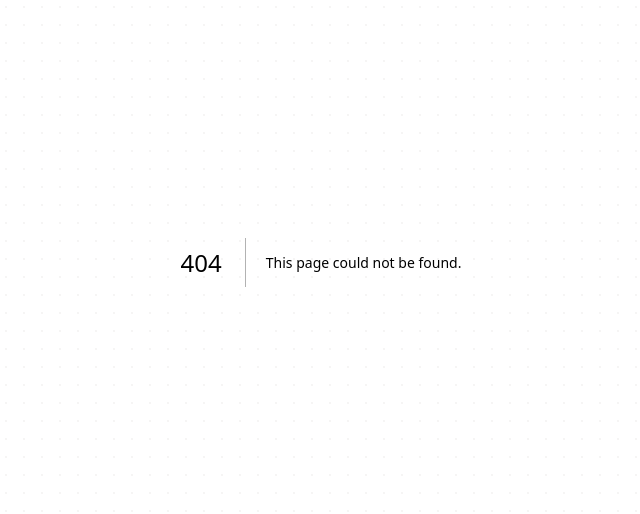
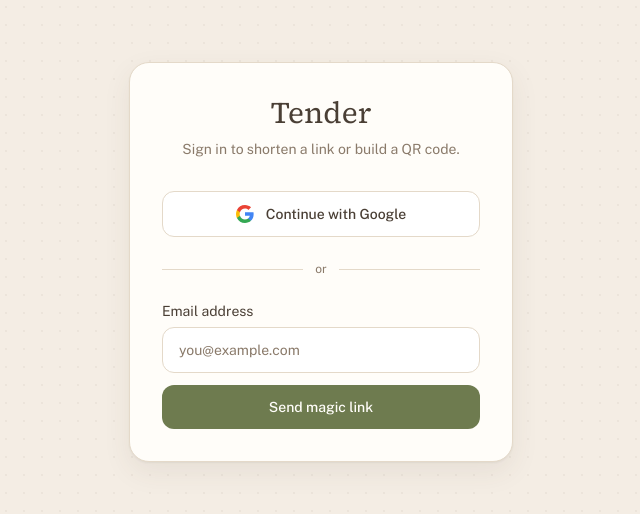
Before and after one commit to LaciNClaudeBuild/Clove, a Next.js app: page /sign-in in a window 1280 px wide. Before the commit this address had no page. Shown: the part 138-652 px from the top of the page, without its empty margins (319-959 px from the left). Built offline with nearby package versions, Linux system fonts and the light colour scheme; no server answers.

Commit message:
Create page.tsx

```diff
--- /dev/null
+++ b/app/sign-in/page.tsx
@@ -0,0 +1,100 @@
+import { signIn } from "@/auth";
+
+export default async function SignInPage({
+  searchParams,
+}: {
+  searchParams: Promise<{ error?: string }>;
+}) {
+  const { error } = await searchParams;
+
+  async function signInWithGoogle() {
+    "use server";
+    await signIn("google", { redirectTo: "/dashboard" });
+  }
+
+  async function signInWithEmail(formData: FormData) {
+    "use server";
+    const email = formData.get("email");
+    await signIn("resend", { email, redirectTo: "/dashboard" });
+  }
+
+  return (
+    <main className="flex flex-1 items-center justify-center px-6 py-16">
+      <div className="w-full max-w-sm rounded-[20px] border border-border bg-cream p-8 shadow-[0_1px_2px_rgba(74,63,53,0.06),0_10px_28px_rgba(74,63,53,0.08)]">
+        <div className="mb-8 text-center">
+          <h1 className="font-serif text-3xl text-text">Tender</h1>
+          <p className="mt-2 text-sm text-text-muted">
+            Sign in to shorten a link or build a QR code.
+          </p>
+        </div>
+
+        {error && (
+          <p className="mb-6 rounded-xl border border-terracotta/30 bg-terracotta/10 px-4 py-3 text-sm text-terracotta-hover">
+            Couldn&apos;t sign you in. Try again, or use the other option below.
+          </p>
+        )}
+
+        <form action={signInWithGoogle}>
+          <button
+            type="submit"
+            className="flex w-full items-center justify-center gap-3 rounded-xl border border-border bg-white px-4 py-3 text-sm font-medium text-text transition-colors hover:bg-sand"
+          >
+            <GoogleIcon />
+            Continue with Google
+          </button>
+        </form>
+
+        <div className="my-6 flex items-center gap-3" role="separator">
+          <span className="h-px flex-1 bg-border" />
+          <span className="text-xs text-text-muted">or</span>
+          <span className="h-px flex-1 bg-border" />
+        </div>
+
+        <form action={signInWithEmail} className="space-y-3">
+          <div>
+            <label htmlFor="email" className="mb-1.5 block text-sm text-text">
+              Email address
+            </label>
+            <input
+              id="email"
+              name="email"
+              type="email"
+              required
+              placeholder="you@example.com"
+              className="w-full rounded-xl border border-border bg-white px-4 py-3 text-sm text-text placeholder:text-text-muted focus:border-olive focus:outline-none focus:ring-2 focus:ring-olive/25"
+            />
+          </div>
+          <button
+            type="submit"
+            className="w-full rounded-xl bg-olive px-4 py-3 text-sm font-medium text-cream transition-colors hover:bg-olive-hover"
+          >
+            Send magic link
+          </button>
+        </form>
+      </div>
+    </main>
+  );
+}
+
+function GoogleIcon() {
+  return (
+    <svg width="18" height="18" viewBox="0 0 18 18" aria-hidden="true">
+      <path
+        fill="#4285F4"
+        d="M17.64 9.2c0-.64-.06-1.25-.16-1.84H9v3.48h4.84a4.14 4.14 0 0 1-1.8 2.72v2.26h2.9c1.7-1.56 2.7-3.87 2.7-6.62Z"
+      />
+      <path
+        fill="#34A853"
+        d="M9 18c2.43 0 4.47-.8 5.96-2.18l-2.9-2.26c-.8.54-1.84.86-3.06.86-2.35 0-4.34-1.59-5.05-3.72H.94v2.33A9 9 0 0 0 9 18Z"
+      />
+      <path
+        fill="#FBBC05"
+        d="M3.95 10.7A5.4 5.4 0 0 1 3.67 9c0-.59.1-1.17.28-1.7V4.97H.94A9 9 0 0 0 0 9c0 1.45.35 2.83.94 4.03l3.01-2.33Z"
+      />
+      <path
+        fill="#EA4335"
+        d="M9 3.58c1.32 0 2.51.46 3.44 1.35l2.58-2.58C13.46.89 11.43 0 9 0A9 9 0 0 0 .94 4.97l3.01 2.33C4.66 5.17 6.65 3.58 9 3.58Z"
+      />
+    </svg>
+  );
+}
```
